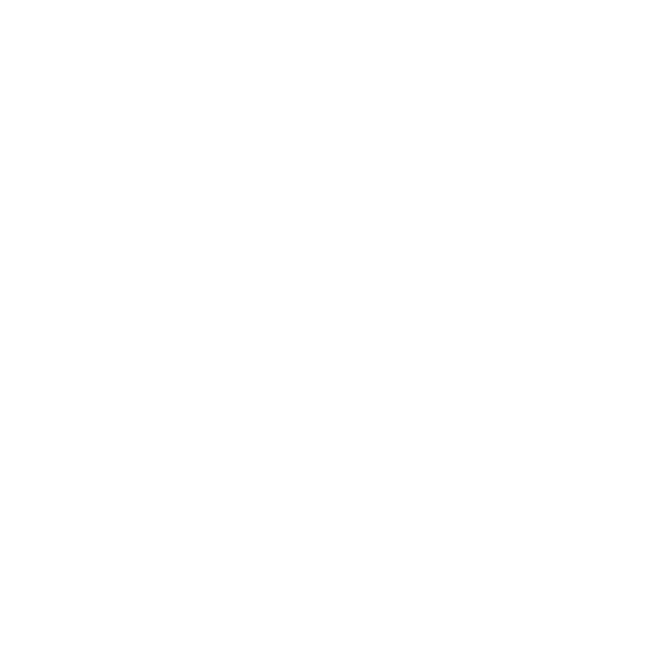
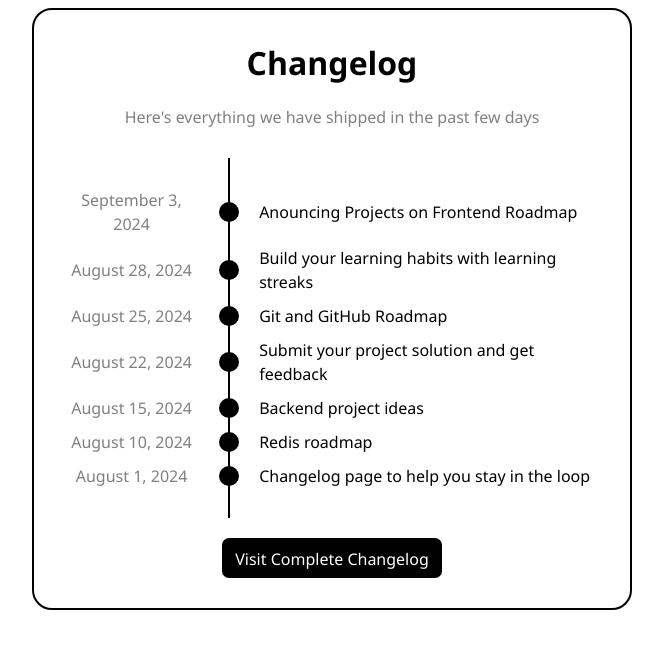
Before and after one commit to xakyth/roadmapsh-projects, a plain HTML site: page frontend/changelog-component/index.html in a window 1280 px wide. Shown: the whole page, without its empty margins (308-971 px from the left). Drawn offline with Linux system fonts and the light colour scheme.

Commit message:
Addded Changelog Component

```diff
--- a/frontend/changelog-component/index.html
+++ b/frontend/changelog-component/index.html
@@ -1,9 +1,46 @@
 <!DOCTYPE html>
-<html>
+<html lang="en">
 
-<head></head>
+<head>
+  <title>Changelog</title>
+  <link rel="icon" href="favicon.svg" />
+  <link rel="stylesheet" href="style.css" />
+</head>
 
 <body>
+  <div id="changelog-container">
+    <h1>Changelog</h1>
+    <p>Here's everything we have shipped in the past few days</p>
+    <div class="changelog-entries-container">
+      <div class="pipeline"></div>
+      <div class="entry-container"><span class="entry-date">September 3, 2024</span>
+        <div class="entry-separator"></div><span class="entry-description">Anouncing Projects on Frontend Roadmap</span>
+      </div>
+      <div class="entry-container"><span class="entry-date">August 28, 2024</span>
+        <div class="entry-separator"></div><span class="entry-description">Build your learning habits with learning
+          streaks</span>
+      </div>
+      <div class="entry-container"><span class="entry-date">August 25, 2024</span>
+        <div class="entry-separator"></div><span class="entry-description">Git and GitHub Roadmap</span>
+      </div>
+      <div class="entry-container"><span class="entry-date">August 22, 2024</span>
+        <div class="entry-separator"></div><span class="entry-description">Submit your project solution and get
+          feedback</span>
+      </div>
+      <div class="entry-container"><span class="entry-date">August 15, 2024</span>
+        <div class="entry-separator"></div><span class="entry-description">Backend project ideas</span>
+      </div>
+      <div class="entry-container"><span class="entry-date">August 10, 2024</span>
+        <div class="entry-separator"></div><span class="entry-description">Redis roadmap</span>
+      </div>
+      <div class="entry-container"><span class="entry-date">August 1, 2024</span>
+        <div class="entry-separator"></div><span class="entry-description">Changelog page to help you stay in the
+          loop</span>
+      </div>
+    </div>
+
+    <a id="visit-link" href="https://roadmap.sh/changelog">Visit Complete Changelog</a>
+  </div>
 
 </body>
 
--- /dev/null
+++ b/frontend/changelog-component/style.css
@@ -0,0 +1,97 @@
+:root {
+  font-family: 'Segoe UI', Tahoma, Geneva, Verdana, sans-serif
+}
+
+* {
+  box-sizing: border-box;
+}
+
+#changelog-container {
+  border: 2px solid black;
+  border-radius: 20px;
+  padding: 10px;
+  max-width: 600px;
+  margin: auto;
+}
+
+h1 {
+  text-align: center;
+}
+
+#changelog-container>p {
+  color: #808080;
+  text-align: center;
+  margin-bottom: 30px;
+}
+
+.changelog-entries-container {
+  position: relative;
+  padding: 20px;
+}
+
+.entry-container {
+  display: flex;
+  flex-direction: row;
+  align-items: center;
+  margin: 10px 0 10px 0;
+  line-height: 1.5em;
+}
+
+.entry-date {
+  display: inline-block;
+  text-align: center;
+  width: calc(30% - 20px);
+  color: #808080;
+  margin-right: 20px;
+  overflow: hidden;
+}
+
+.entry-separator {
+  display: inline-block;
+  width: 20px;
+  height: 20px;
+  min-width: 20px;
+  background-color: black;
+  border-radius: 50%;
+}
+
+.entry-description {
+  display: inline-block;
+  text-align: left;
+  width: calc(70% - 20px);
+  font-weight: 500;
+  margin-left: 20px;
+}
+
+.pipeline {
+  position: absolute;
+  width: 2px;
+  top: 0px;
+  height: 100%;
+  left: calc(30% + 11px);
+  background-color: black;
+}
+
+#visit-link {
+  display: block;
+  width: 220px;
+  height: 40px;
+  border-radius: 7px;
+  text-align: center;
+  margin: 20px auto;
+  padding: 10px;
+  background-color: black;
+  color: white;
+  text-decoration: none;
+  user-select: none;
+}
+
+@media (max-width: 350px) {
+  .entry-date {
+    display: none;
+  }
+
+  .pipeline {
+    left: 29px;
+  }
+}
```
Also changed, not shown: frontend/changelog-component/favicon.svg (added).
